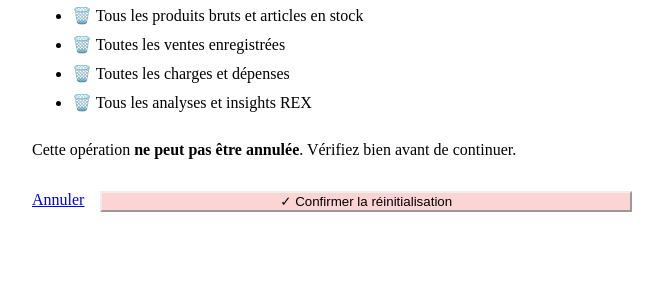
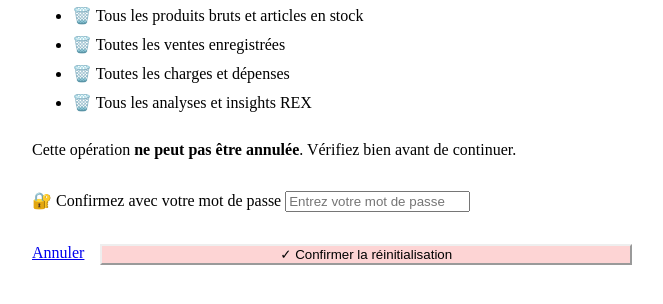
Before and after one commit to Chelles77/destock-avenue-fr, a Flask app: page /reset in a window 1280 px wide. Shown: the part 263-567 px from the top of the page, without its empty margins (308-971 px from the left). Run offline with Flask 3, Linux system fonts and the light colour scheme; the visitor is signed in with stand-in values (Sample User, id 1).

Commit message:
Protéger la réinitialisation par mot de passe
- Ajouter champ password dans le formulaire de confirmation
- Vérifier le mot de passe avant de supprimer les données
- Message d'erreur si mot de passe incorrect
- Sécurise contre les réinitialisation accidentelles

Co-Authored-By: Claude Haiku 4.5 <noreply@anthropic.com>

```diff
--- a/app/dashboard/routes.py
+++ b/app/dashboard/routes.py
@@ -185,6 +185,13 @@ def index():
 def reset():
     """Réinitialiser toutes les données de l'utilisateur."""
     if request.method == "POST":
+        password = request.form.get("password")
+
+        # Vérifier le mot de passe
+        if not password or not current_user.check_password(password):
+            flash("❌ Mot de passe incorrect", "danger")
+            return render_template("dashboard/reset.html")
+
         uid = current_user.id
 
         # Supprimer toutes les données liées à l'utilisateur
@@ -204,7 +211,7 @@ def reset():
         RexInsight.query.filter_by(user_id=uid).delete()
 
         db.session.commit()
-        flash("Toutes les données ont été réinitialisées ✅", "success")
+        flash("✅ Toutes les données ont été réinitialisées", "success")
         return redirect(url_for("dashboard.index"))
 
     return render_template("dashboard/reset.html")
--- a/templates/dashboard/reset.html
+++ b/templates/dashboard/reset.html
@@ -29,14 +29,19 @@
     Cette opération <strong>ne peut pas être annulée</strong>. Vérifiez bien avant de continuer.
   </div>
 
-  <div style="display: flex; gap: 1rem; margin-top: 2rem;">
-    <a href="{{ url_for('dashboard.index') }}" class="btn btn-secondary">Annuler</a>
-    <form method="POST" style="flex: 1;">
-      <button type="submit" class="btn btn-danger" style="width: 100%; background: rgba(248, 113, 113, 0.3); color: var(--danger); border-color: var(--danger);">
+  <form method="POST" style="margin-top: 2rem;">
+    <div class="field">
+      <label for="password" class="field label">🔐 Confirmez avec votre mot de passe</label>
+      <input type="password" id="password" name="password" required class="input" placeholder="Entrez votre mot de passe">
+    </div>
+
+    <div style="display: flex; gap: 1rem; margin-top: 2rem;">
+      <a href="{{ url_for('dashboard.index') }}" class="btn btn-secondary">Annuler</a>
+      <button type="submit" class="btn btn-danger" style="flex: 1; background: rgba(248, 113, 113, 0.3); color: var(--danger); border-color: var(--danger);">
         ✓ Confirmer la réinitialisation
       </button>
-    </form>
-  </div>
+    </div>
+  </form>
 </div>
 
 {% endblock %}
```
